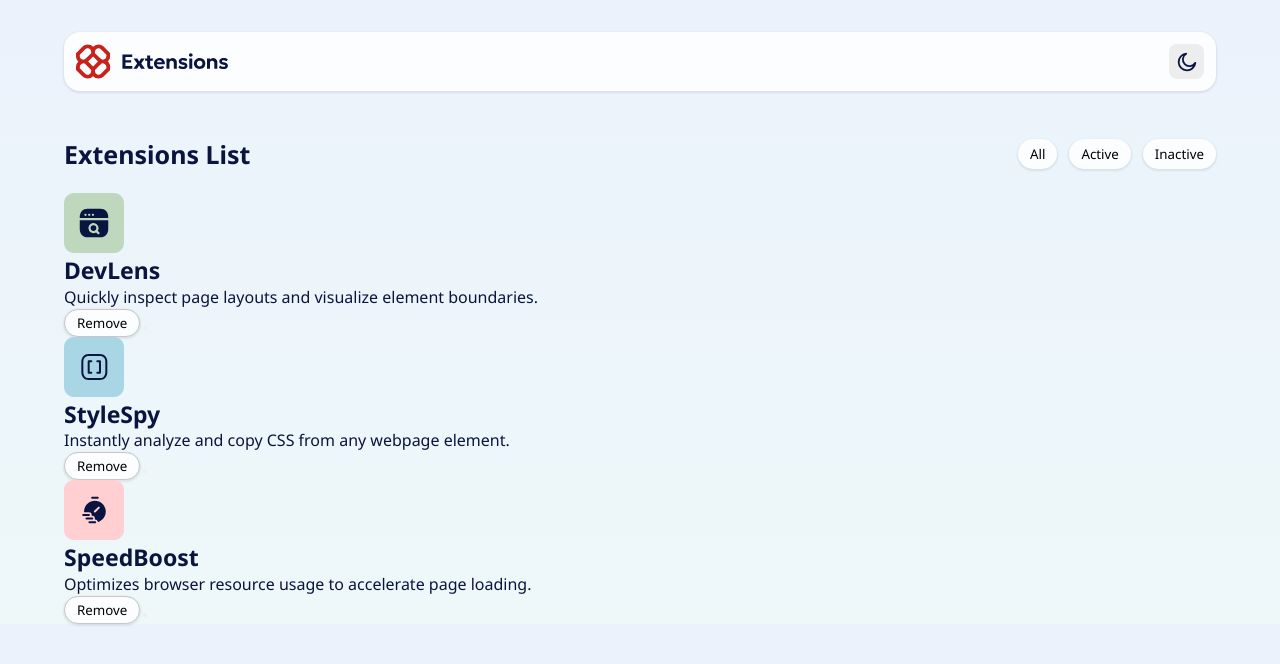
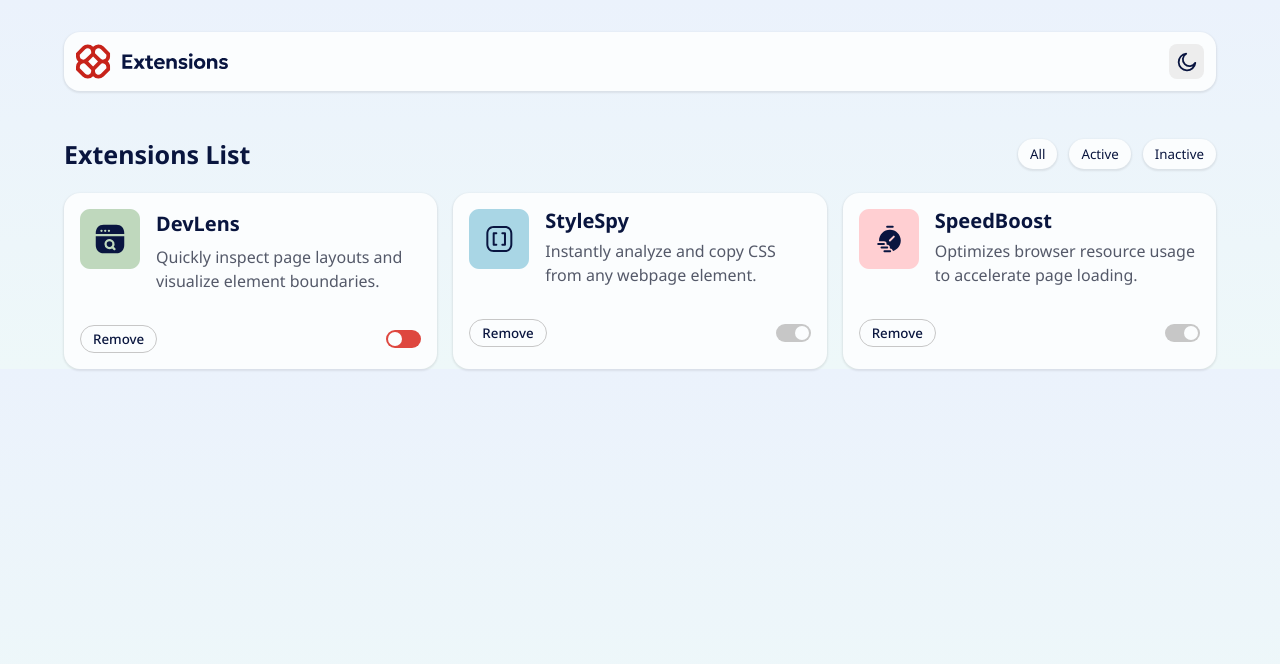
Before and after one commit to OungHongly/Browser-extensions-manager-UI, a plain HTML site: page index.html in a window 1280 px wide. Drawn offline with Linux system fonts and the light colour scheme.

Commit message:
style layout extensions list

```diff
--- a/css/style.css
+++ b/css/style.css
@@ -37,6 +37,7 @@
 
   /* SPACING */
   --space-xs: 0.4rem; /* 4px */
+  --space-sx: 0.6rem;
   --space-sm: 0.8rem; /* 8px */
   --space-ms: 1.2rem;
   --space-md: 1.6rem; /* 16px */
@@ -120,6 +121,7 @@ h6 {
 /* use website Typescale.com */
 button {
   font-family: inherit;
+  color: var(--Neutral-900);
 }
 h1 {
   font-size: var(--text-h1);
@@ -179,9 +181,38 @@ span {
   border: none;
   background-color: var(--Neutral-0);
   border-radius: var(--space-lg);
+}
+.btn__toggle {
+  background-color: var(--Neutral-300);
+  height: 1.8rem;
+  width: 3.5rem;
+  padding: 2px;
+  border: none;
+  border-radius: var(--space-lg);
+  cursor: pointer;
+
+  display: flex;
+  justify-content: flex-end;
+}
+.active {
+  justify-content: flex-start;
+  background-color: var(--primary-base);
+}
+.btn__toggle-switch {
+  height: 1.4rem;
+  width: 1.4rem;
+  border-radius: var(--space-lg);
+  background-color: var(--Neutral-0);
+}
+.btn--shadow {
   box-shadow: var(--shadow-light);
 }
-.border {
+.btn--primary {
+  background-color: var(--primary-base);
+}
+.btn--secondary {
+  background-color: var(--Neutral-0);
+  font-weight: var(--fw-medium);
   border: 1px solid var(--color-border);
 }
 
@@ -234,3 +265,36 @@ body {
   display: flex;
   gap: var(--space-ms);
 }
+
+/* extensions list */
+.extension__card-wrapper {
+  display: grid;
+  grid-template-columns: repeat(3, 1fr);
+  grid-template-rows: auto;
+  gap: var(--space-md);
+}
+.extension__card {
+  background-color: var(--Neutral-0);
+  padding: var(--space-md);
+  border-radius: var(--space-md);
+  box-shadow: var(--shadow-light);
+}
+.extension__card-body {
+  display: flex;
+  gap: var(--space-md);
+
+  margin-bottom: var(--space-lg);
+}
+.extension__card-heading {
+  font-size: var(--text-title);
+  font-weight: var(--fw-bold);
+  margin-bottom: var(--space-sx);
+}
+.extension__card-description {
+  color: var(--Neutral-600);
+}
+.extension__button {
+  display: flex;
+  justify-content: space-between;
+  align-items: center;
+}
--- a/index.html
+++ b/index.html
@@ -28,9 +28,9 @@
       <div class="filter">
         <h5 class="filter__heading">Extensions List</h5>
         <div class="filter__button">
-          <button class="btn">All</button>
-          <button class="btn">Active</button>
-          <button class="btn">Inactive</button>
+          <button class="btn btn--shadow">All</button>
+          <button class="btn btn--shadow">Active</button>
+          <button class="btn btn--shadow">Inactive</button>
         </div>
       </div>
       <!-- Card Container -->
@@ -42,15 +42,19 @@
             <div class="extension__card-logo">
               <img src="./assets/images/logo-devlens.svg" alt="extension-icon">
             </div>
-            <h6 class="extension__card-heading">DevLens</h6>
+            <div class="extension__card-context">
+              <p class="extension__card-heading">DevLens</p>
               <p class="extension__card-description">
-              Quickly inspect page layouts
+                Quickly inspect page
+                layouts
                 and visualize element boundaries.
               </p>
             </div>
+
+          </div>
           <div class="extension__button">
-            <button class="btn border">Remove</button>
-            <button class="btn__toggle">
+            <button class="btn btn--secondary">Remove</button>
+            <button class="btn__toggle active">
               <div class="btn__toggle-switch"></div>
             </button>
           </div>
@@ -63,14 +67,16 @@
               <img src="./assets/images/logo-style-spy.svg"
                 alt="extension-icon">
             </div>
+            <div class="extension__card-context">
               <h6 class="extension__card-heading">StyleSpy</h6>
               <p class="extension__card-description">
                 Instantly analyze and copy
                 CSS from any webpage element.
               </p>
             </div>
+          </div>
           <div class="extension__button">
-            <button class="btn border">Remove</button>
+            <button class="btn btn--secondary">Remove</button>
             <button class="btn__toggle">
               <div class="btn__toggle-switch"></div>
             </button>
@@ -84,13 +90,15 @@
               <img src="./assets/images/logo-speed-boost.svg"
                 alt="extension-icon">
             </div>
+            <div class="extension__card-context">
               <h6 class="extension__card-heading">SpeedBoost</h6>
               <p class="extension__card-description">
                 Optimizes browser resource usage to accelerate page loading.
               </p>
             </div>
+          </div>
           <div class="extension__button">
-            <button class="btn border">Remove</button>
+            <button class="btn btn--secondary">Remove</button>
             <button class="btn__toggle">
               <div class="btn__toggle-switch"></div>
             </button>
```
Lines whose indentation alone changed are shown as unchanged.
